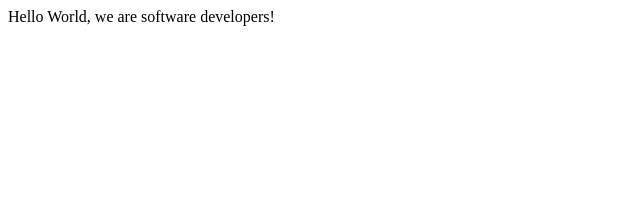
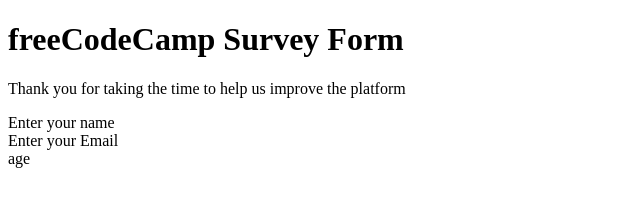
Before and after one commit to Taimur-s/Microverse-SurveyForm, a plain HTML site: page index.html in a window 1280 px wide. Shown: the whole page, without its empty margins (0-640 px from the left). Drawn offline with Linux system fonts and the light colour scheme.

Commit message:
html-body-1

```diff
--- a/index.html
+++ b/index.html
@@ -8,7 +8,13 @@
 
   <body>
     <script src="https://cdn.freecodecamp.org/testable-projects-fcc/v1/bundle.js"></script>
-    Hello World, we are software developers!
+    <H1 id="title">freeCodeCamp Survey Form</H1>
+    <p id="description">Thank you for taking the time to help us improve the platform</p>
+    <form id="survey-form">
+      <div id="name">Enter your name</div>
+      <div id="email">Enter your Email</div>
+      <div id="number">age</div>
+    </form>
     <!--
 
     Hello Camper!
```
